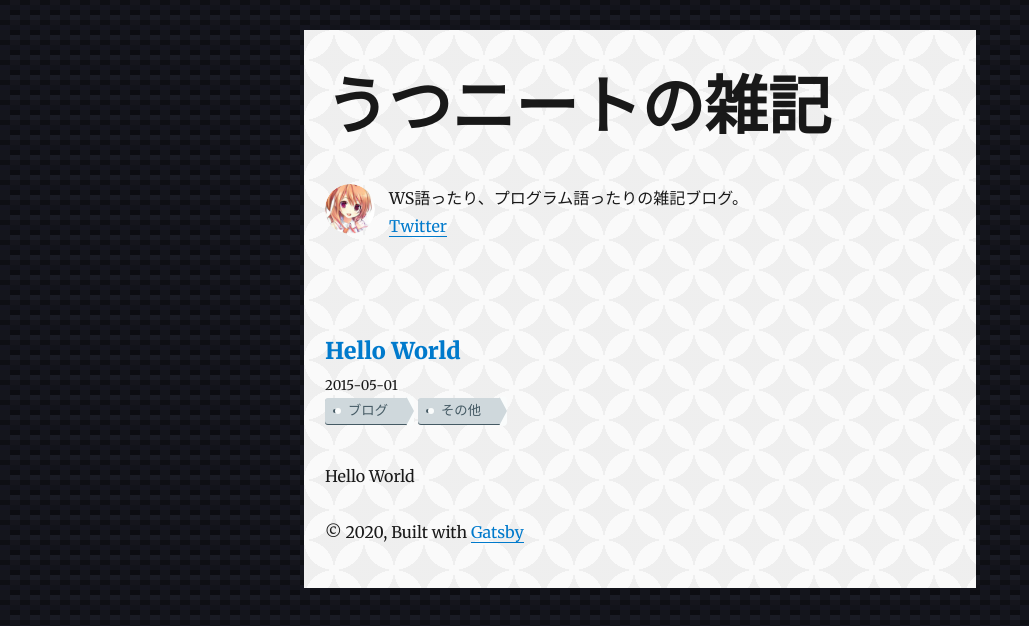
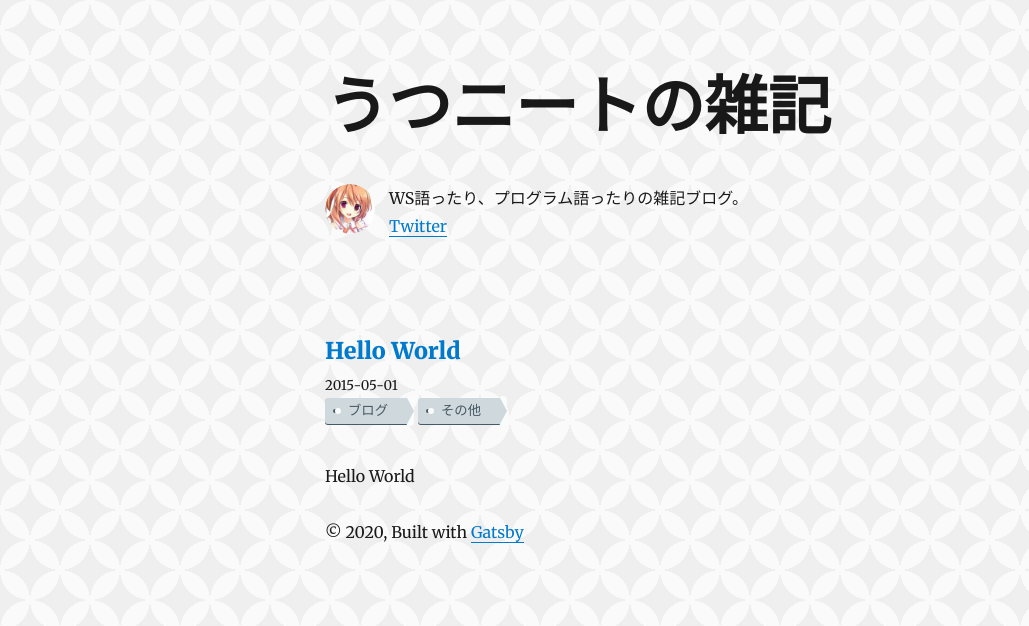
Before and after one commit to coffeeMoka/UtuWS, a Gatsby site: page / in a window 1280 px wide. Shown: the whole page, without its empty margins (0-1029 px from the left). Built offline with nearby package versions, Linux system fonts and the light colour scheme; Gatsby itself is replaced by a stand-in of ours; some packages are replaced by stand-ins of ours.

Commit message:
modified by css.

```diff
--- a/src/styles/global.css
+++ b/src/styles/global.css
@@ -1,12 +1,13 @@
 body {
-	background:
-	linear-gradient(27deg, #0e0f14 5px, transparent 5px) 0 5px,
-	linear-gradient(207deg, #0e0f14 5px, transparent 5px) 10px 0px,
-	linear-gradient(27deg, #14151f 5px, transparent 5px) 0px 10px,
-	linear-gradient(207deg, #14151f 5px, transparent 5px) 10px 5px,
-	linear-gradient(90deg, #14151c 10px, transparent 10px),
-	linear-gradient(#15151c 25%, #12131a 25%, #12131a 50%,
-		transparent 50%, transparent 75%, #191b24 75%, #191b24);
-	background-color: #0c0d12;
-	background-size: 20px 20px;
+	background-color: rgba(250,250,250,1);
+	background-image:
+	 radial-gradient(closest-side,
+		 transparent 99.9%, rgba(236,236,236,0.8) 100%),
+	 radial-gradient(closest-side,
+		 transparent 99.9%, rgba(236,236,236,0.8) 100%);
+	background-position: 0 0, 30px 30px;
+	background-size: 60px 60px;
+	margin-left: auto;
+	margin-right: auto;
+	margin-top: 30px;
 }
--- a/src/styles/maincontent.module.css
+++ b/src/styles/maincontent.module.css
@@ -1,13 +1,4 @@
 .content {
-	background-color: rgba(250,250,250,1);
-	background-image:
-	 radial-gradient(closest-side,
-		 transparent 99.9%, rgba(236,236,236,0.8) 100%),
-	 radial-gradient(closest-side,
-		 transparent 99.9%, rgba(236,236,236,0.8) 100%);
-	background-position: 0 0, 30px 30px;
-	background-size: 60px 60px;
 	margin-left: auto;
 	margin-right: auto;
-	margin-top: 30px;
 }
```
